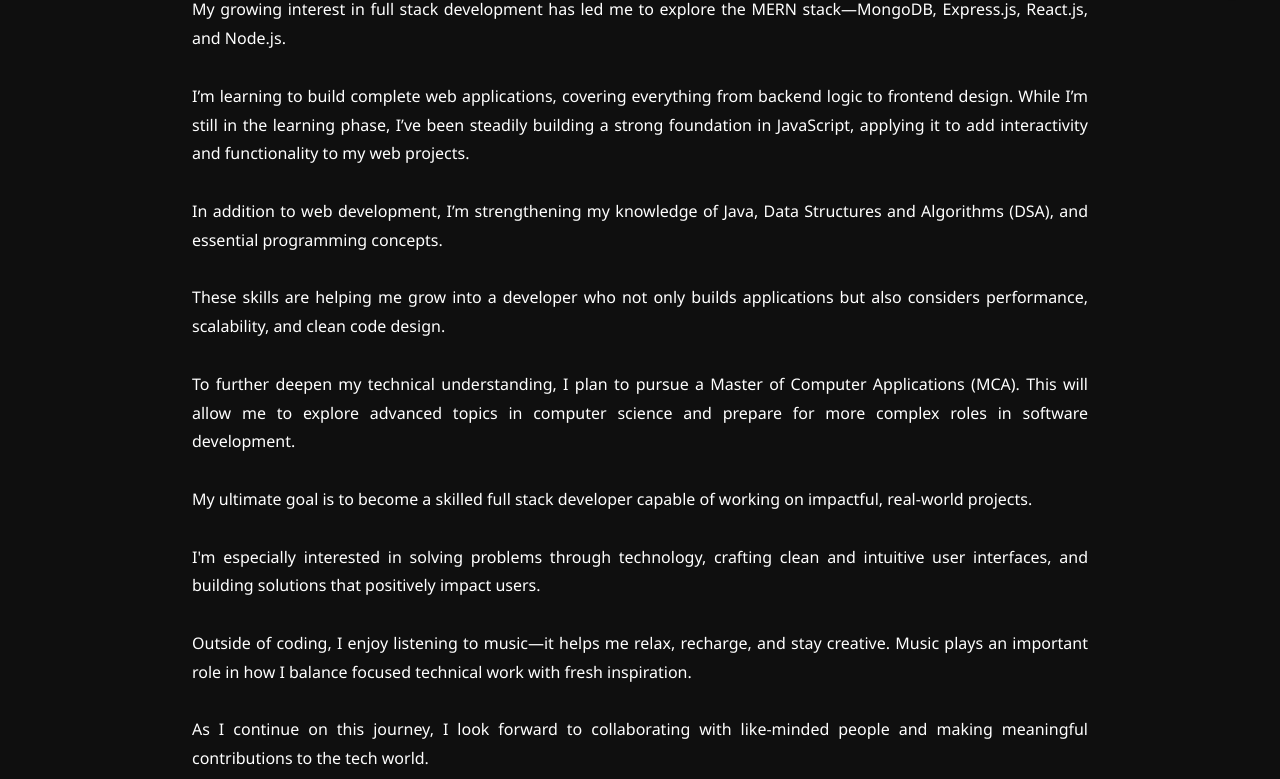
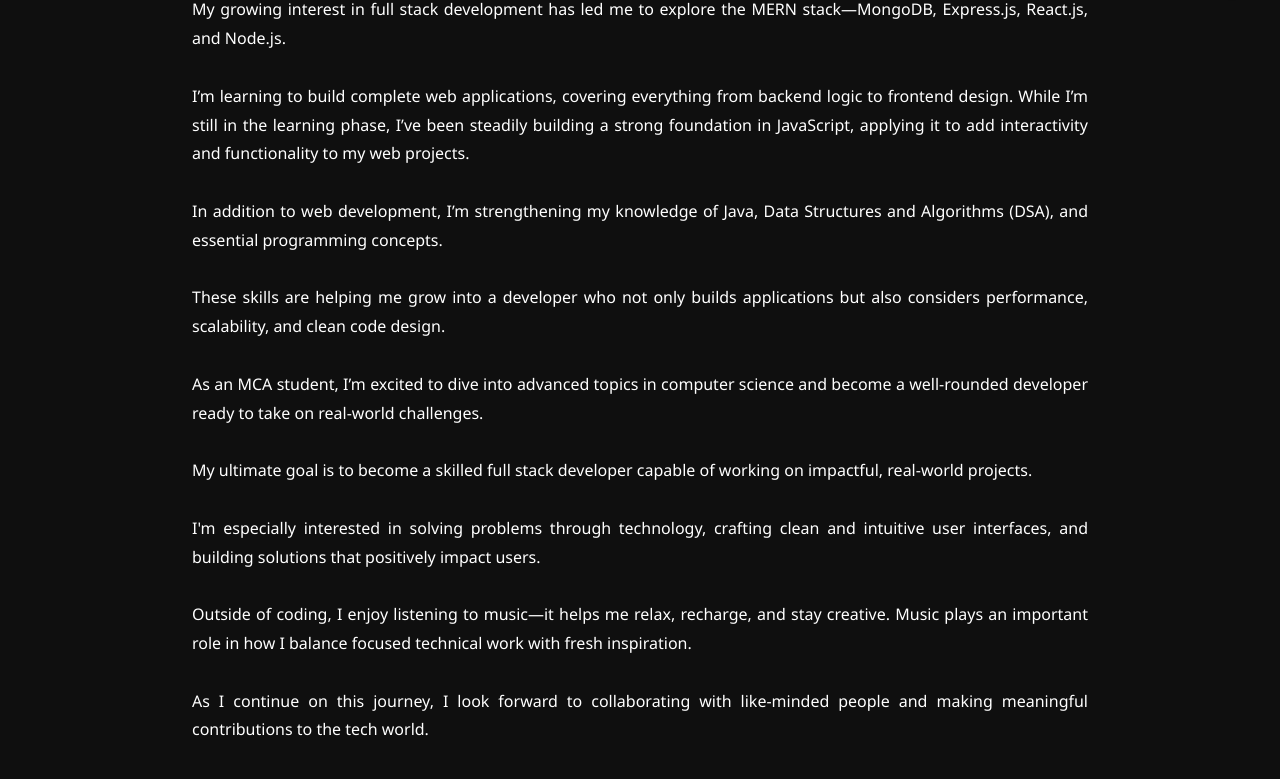
Before and after one commit to VinayakaMJ6505/VinayakaMJ, a plain HTML site: page index.html in a window 1280 px wide. Shown: the part 792-1571 px from the top of the page. Drawn offline with Linux system fonts and the light colour scheme.

Commit message:
Update index.html

```diff
--- a/index.html
+++ b/index.html
@@ -60,8 +60,8 @@
     <h2>About Me</h2>
     <div class="about-content">
       <p>
-        I'm a BCA graduate with a strong passion for technology and a desire to
-        create modern, efficient, and user-friendly web applications.
+        I'm currently pursuing my Master of Computer Applications (MCA) at Nitte Meenakshi Institute of Technology, with a strong passion for
+        technology and a desire to create modern, efficient, and user-friendly digital solutions.
         <br><br>
         From the beginning of my academic journey, I’ve been fascinated by how the web works and how powerful digital
         experiences come together through code.
@@ -79,9 +79,8 @@
         These skills are helping me grow into a developer who not only builds applications but also considers performance,
         scalability, and clean code design.
         <br><br>
-        To further deepen my technical understanding, I plan to pursue a Master of Computer Applications (MCA).
-        This will allow me to explore advanced topics in computer science and prepare for more complex roles in software
-        development.
+        As an MCA student, I’m excited to dive into advanced topics in computer science and become a well-rounded developer ready to
+        take on real-world challenges.
         <br><br>
         My ultimate goal is to become a skilled full stack developer capable of working on impactful, real-world projects.
         <br><br>
```
